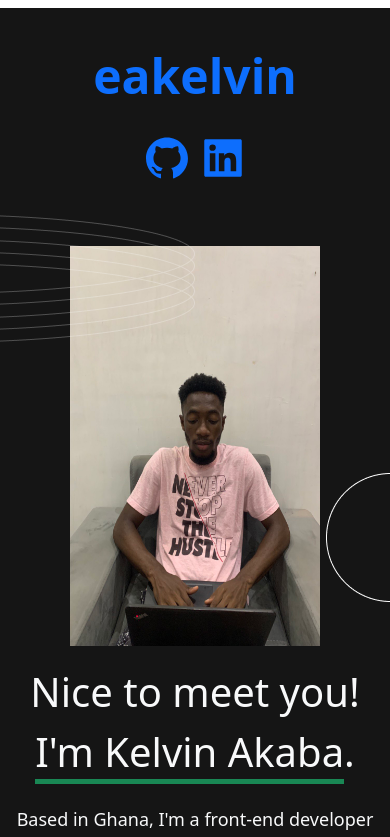
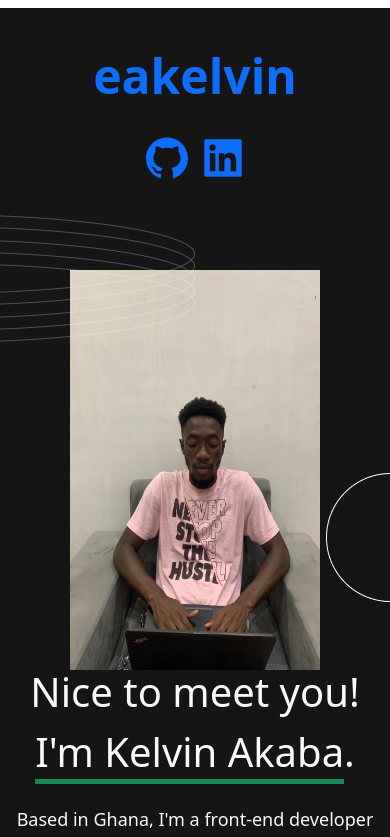
Before and after one commit to eakelvin/portfolio, a React (Vite) app: page / in a window 390 px wide. Shown: the top 837 px of the page. Built offline with nearby package versions, Linux system fonts and the light colour scheme.

Commit message:
responsive design

```diff
--- a/src/Components/About.jsx
+++ b/src/Components/About.jsx
@@ -76,7 +76,7 @@ function About() {
       <Container>
 
           <img className='z-1 position-absolute end-50' src="./Group 26.png" alt="" />
-          <img className='z-5 position-absolute top-50 start-50 translate-middle size-sm mt-4' src='./eak.jpg' />
+          <img className='z-5 position-absolute top-50 start-50 translate-middle size-sm mt-5' src='./eak.jpg' />
           <img className='element overflow-hidden' src="./Oval.png" alt="" />
 
           <div className='space text-center text-nowrap'>
```
